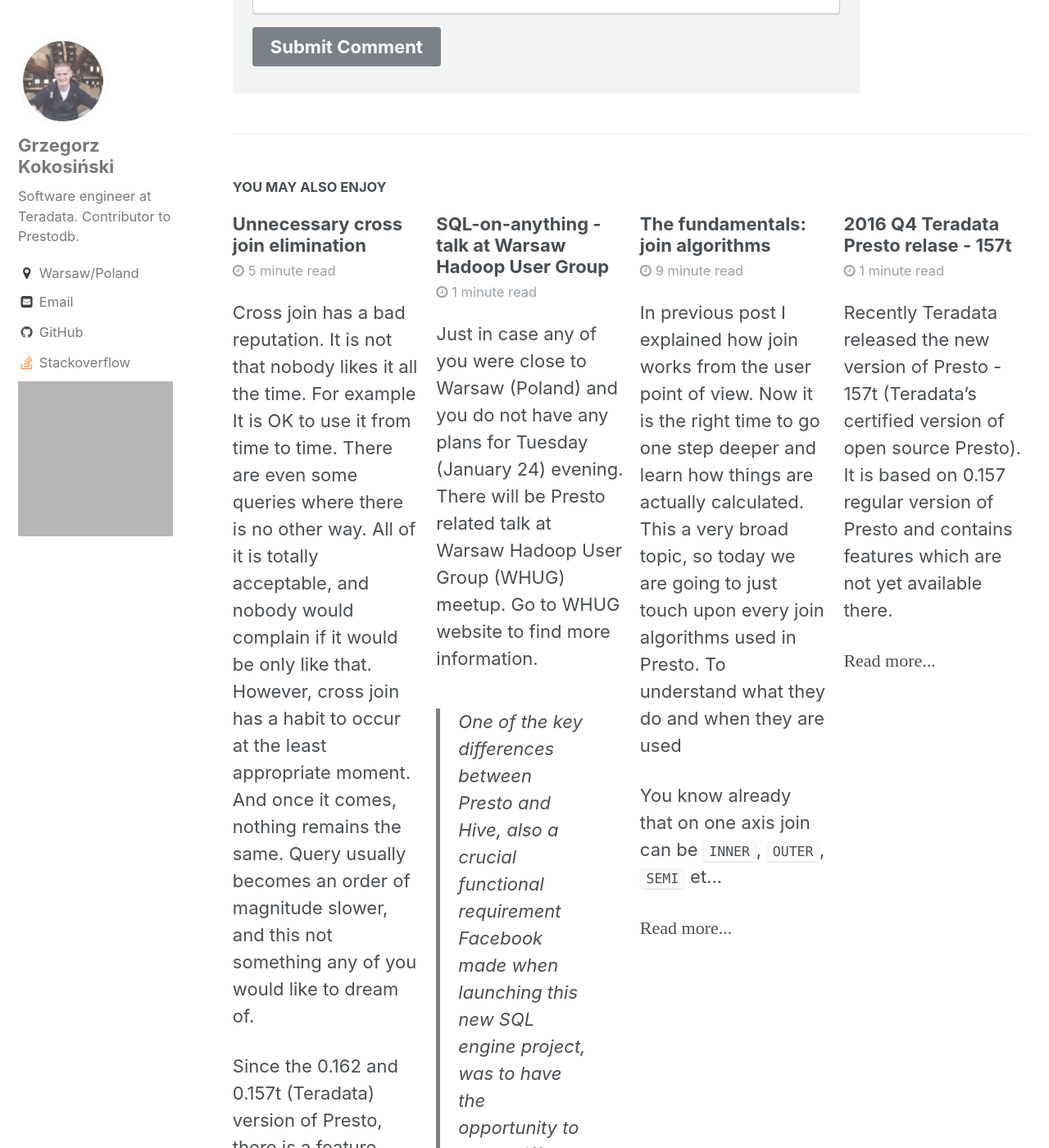
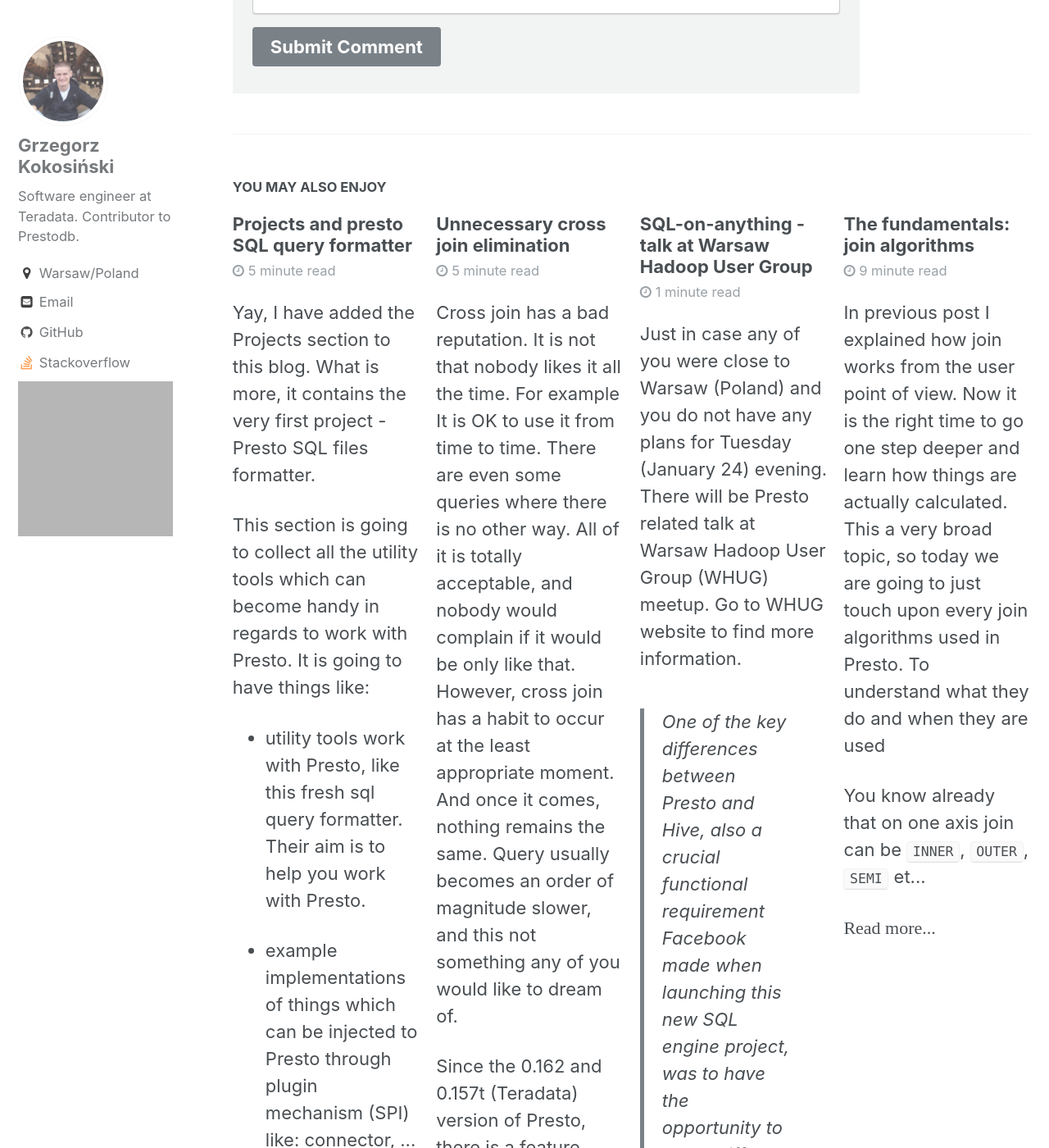
Before and after one commit to pnowojski/site, a Jekyll site: the page built from _posts/2016-12-27-hello-internet.md, in a window 1280 px wide and 1400 px high, scrolled down 3389 px. Shown: the whole window at 82% size. Built offline with Jekyll 4.4.1, drawn with Linux system fonts in a browser that asks for light colours; some of the changed lines change nothing that is shown; grey boxes are pictures that could not be loaded.

Commit message:
Post about Projects

```diff
--- /dev/null
+++ b/_posts/2017-02-05-projects-and-sql-formatter.md
@@ -0,0 +1,112 @@
+---
+title: Projects and presto SQL query formatter
+---
+
+Yay, I have added the [Projects](/projects) section to this blog. What is more,
+it contains the very first project - [Presto SQL files formatter](/projects/presto-query-formatter/).
+
+This section is going to collect all the utility tools which can become handy in regards to work with Presto.
+It is going to have things like:
+
+ * utility tools work with Presto, like this fresh sql query formatter. Their aim is to help you work with Presto.
+
+ * example implementations of things which can be injected to Presto through plugin mechanism (SPI)
+  like: connector, UDF, type, system access controller etc.
+ These will help you implement your own Plugins.
+
+ * collection of useful UDFs. Maybe some machine learning algorithms or other things...
+ I am not yet sure what. Let's see what life brings.
+
+ * collection of useful connectors. I am not going to bring you a fully-fledged connector to Oracle or anything like that.
+ I am rather focused on smaller and more hacky things,
+ like connector to REST-based service which will be able to collect some data from Twitter or Facebook.
+
+## Motivation behind Presto SQL formatter
+
+Once upon a time I had a task to prepare tests which would prove that
+[TPC-DS](http://www.tpc.org/tpcds/) queries are supported by Presto. This
+benchmark contains about 103 different queries.
+Each of them is already formatted and
+requires parameter keys to be replaced with some generated values. At first that
+sounds good, but it turned out that some queries were formatted differently than
+others or after replacing parameters files looked ugly.
+
+I thought it would be nice to format them, so it will be easy to read and navigate
+between them. There are plenty of online SQL query formatters, just type "sql
+formmatter" into google to see how many. I used one from the top of the list
+which looked as the most robust. It also provided some REST-api, so I have
+written the simple bash script which formatted all my TPC-DS queries.
+It worked and I was happy, until I realized that this formatter changed the semantic of some queries.
+Really?! For me it is something unacceptable.
+
+When you have a query that is so long that does not fit into a
+screen then it is not an easy task to find out that there are missing
+parenthesis in one of the expressions in the WHERE clause.
+
+I understand that creation of a generic SQL formatter might be not an easy task to do.
+SQL has many variants, difference between them are not trivial.
+Presto tries to follow SQL standards as much as possible, but still it may be using some
+syntax that is not supported by such formmater, like [lambdas](https://prestodb.io/docs/current/functions/lambda.html).
+So what a good formatter should do in such case? As a programmer I would say the easiest, it should fail.
+To me it is better when something fails, than produces garbage, which does not look like garbage at first.
+
+At that point, I thought that online sql formatter cannot be trusted.
+I need something I can rely on, how well query would be formatted is less important than that.
+So I have created a SQL formatter which is based on Presto parser.
+I took some internals, wired them together and I got working formatter.
+Using parser internally has many benefits:
+
+ - it has to parse the query,
+
+ - it validates if given query is correct (without checking the semantic)
+
+ - it makes possible to check if query after formating means the same as before.
+ For me this is a crucial point.
+
+My initial plan was to add this to Presto itself, so user could simply type:
+
+~~~sql
+FORMAT SELECT * from nation;
+~~~
+
+Then Presto would return formatted query as result.
+I have even posted this as a [pull request](https://github.com/prestodb/presto/pull/6725), but functionality
+did not fit well into Presto. Eventually, I extracted this code as separate project and here we are.
+
+## Presto SQL query formatter usage
+
+I invite you to visit [Presto SQL query formatter](http://prestodb.rocks/projects/presto-query-formatter/) page
+in order to get to know how to use it. That page is going to cover installation details, example usages etc.
+It is devoted to that project and its aim is to evolve together with
+it. So when a new feature comes in, that page should be updated to reflect
+that.
+
+## Road map for Presto SQL formatter
+
+Even though it might be now very helpful, currently it is not able to do much.
+However, I am ambitious, so here I would like to write down the initial road map of how I imagine this project is going to evolve:
+
+ - make possible to configure the formatting, like indentation width, where to put new lines or parenthesis etc.
+
+ - expose a REST service which makes possible to format query without this tool being installed
+
+ - once a REST service is complete I can write a python client, that way it could simply be installed with [pip](https://pypi.python.org/pypi/pip)
+
+ - create an online formatter, so you would not need to install anything
+
+## Conclusion
+
+Blog is evolving which makes my happy. Projects section was on my TODO list, and I am very satisfied that
+I can rule it out from the list.
+
+SQL query formatter is nice, from time to time I find it very useful
+which is for me the best proof that this project has a value.
+Recently one of Teradata customers sent me a half-screen long query, written in a single line.
+He was asking why correlated subquery placed somewhere in this query does not work.
+Query correlation may be tricky, but once I formatted the query everything was much easier.
+
+I know that SQL query formatting is not a rocket-science, but please let me start with something.
+To pave the way and learn the flow of adding new project. Next project which I want to add is a
+generic framework to build connectors to which can expose data from REST based
+services. It will come with a bunch of example usages, like connector to twitter.
+So that would be much more interesting.
--- a/_projects/presto-query-formatter.md
+++ b/_projects/presto-query-formatter.md
@@ -15,12 +15,19 @@
 
 <!--more-->
 
+To check how query looks like after formating you may want to see [TPC-DS test queries](https://github.com/prestodb/presto/tree/master/presto-product-tests/src/main/resources/sql-tests/testcases/tpcds) in Presto.
+
 ## Installation
 
-Currently there is no installer. In order to use it you need to build (compile
-and package) on your own:
+Currently there is no installer and there are two ways of how to use it.
+You can either build formatter by your own or download already built binary file.
 
-~~~
+### Build it on your own
+
+That way you will be able to get the recent version.
+To build (compile and package) on your own, you need to:
+
+~~~bash
 git git@github.com:prestodb-rocks/presto-query-formatter.git
 cd presto-query-formatter
 mvn clean build
@@ -29,15 +36,20 @@
 Above commands requires that you have [git](https://git-scm.com/) and
 [maven](https://maven.apache.org/) installed.
 
-Once it is built, you can add an alias to make it easier to use:
+Once it is built, you can move it to `/usr/local/bin` to make it easier to use:
 
-~~~
-alias sqlformatter=`pwd`/target/presto-root-*-executable.jar
+~~~bash
+sudo mv /target/presto-root-*-executable.jar /usr/local/bin/sqlformatter
 ~~~
 
-Notice that to make this alias be permanent, you need to place it to a file
-which will add to your session on its start. Depending on your operating system
-it may differ, in case of linux and bash it might be `~/.bashrc` file.
+### Download binary file
+
+Alternatively to building you can download the compiled file from [Maven Central Repository](https://repo1.maven.org/maven2/rocks/prestodb/presto-query-formatter/0.1/)
+
+~~~bash
+wget presto-query-formatter-0.1-executable https://repo1.maven.org/maven2/rocks/prestodb/presto-query-formatter/0.1/presto-query-formatter-0.1-executable.jar
+mv presto-query-formatter-0.1-executable.jar /usr/local/bin/sqlformatter
+~~~
 
 ## Usage
 
```
